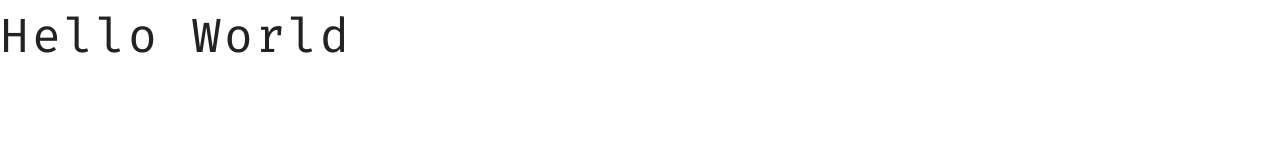
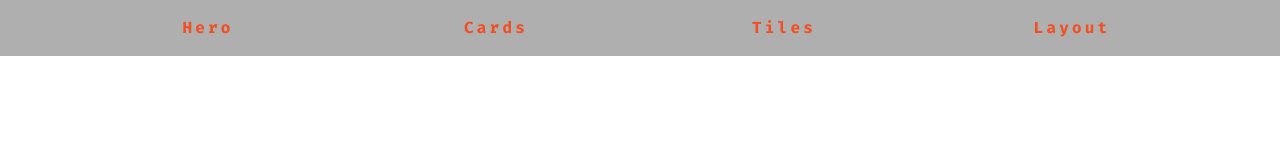
Before and after one commit to imshubhamSaha/GRID-MINI-PROJECT, a plain HTML site: page index.html in a window 1280 px wide. Drawn offline with Linux system fonts and the light colour scheme.

Commit message:
wip/integrated main navbar

```diff
--- a/index.html
+++ b/index.html
@@ -22,6 +22,16 @@
     <link rel="stylesheet" href="./styles/main.css" />
   </head>
   <body>
-    <h1>Hello world</h1>
+    <nav class="main-navbar">
+      <ul>
+        <li>
+          <a href="hero.html">hero</a>
+        </li>
+        <li><a href="card.html">cards</a></li>
+        <li><a href="tiles">tiles</a></li>
+        <li><a href="layout.html">layout</a></li>
+      </ul>
+    </nav>
+    <!-- <a href="index.html" class="btn">back to home</a> -->
   </body>
 </html>
--- a/styles/main.css
+++ b/styles/main.css
@@ -42,6 +42,9 @@ body {
 a{
     text-decoration: none;
 }
+li {
+    list-style: none;
+}
 img :not(.logo-img) {
     width: 100%;
     display: block;
@@ -80,5 +83,42 @@ p {
 }
 .btn:hover {
     background: var(--primaryColor);
-    color: var(--mainWhite);
+    color: var(--mainWhite) ;
 }
+
+/*
+**********************
+MAIN NAVBAR
+**********************
+*/
+.main-navbar {
+    background: var(--darkGrey);
+    padding: 0 2rem;
+}
+.main-navbar a {
+    text-transform: capitalize;
+    display: inline-block;
+    padding: 1rem 0;
+    color: var(--primaryColor);
+    font-weight: 700;
+    letter-spacing: var(--mainSpacing);
+    transition: var(--mainTransition);
+    -webkit-transition: var(--mainTransition);
+    -moz-transition: var(--mainTransition);
+    -ms-transition: var(--mainTransition);
+    -o-transition: var(--mainTransition);
+}
+.main-navbar a:hover {
+    color: var(--mainBlack);
+}
+@media screen and (min-width:778px) {
+    .main-navbar ul {
+        width: 90vw;
+        max-width: 1170px;
+        margin: 0 auto;
+        display: grid;
+        grid-template-columns: repeat(4 , 1fr);
+        justify-items: center;
+    }
+
+}
```
